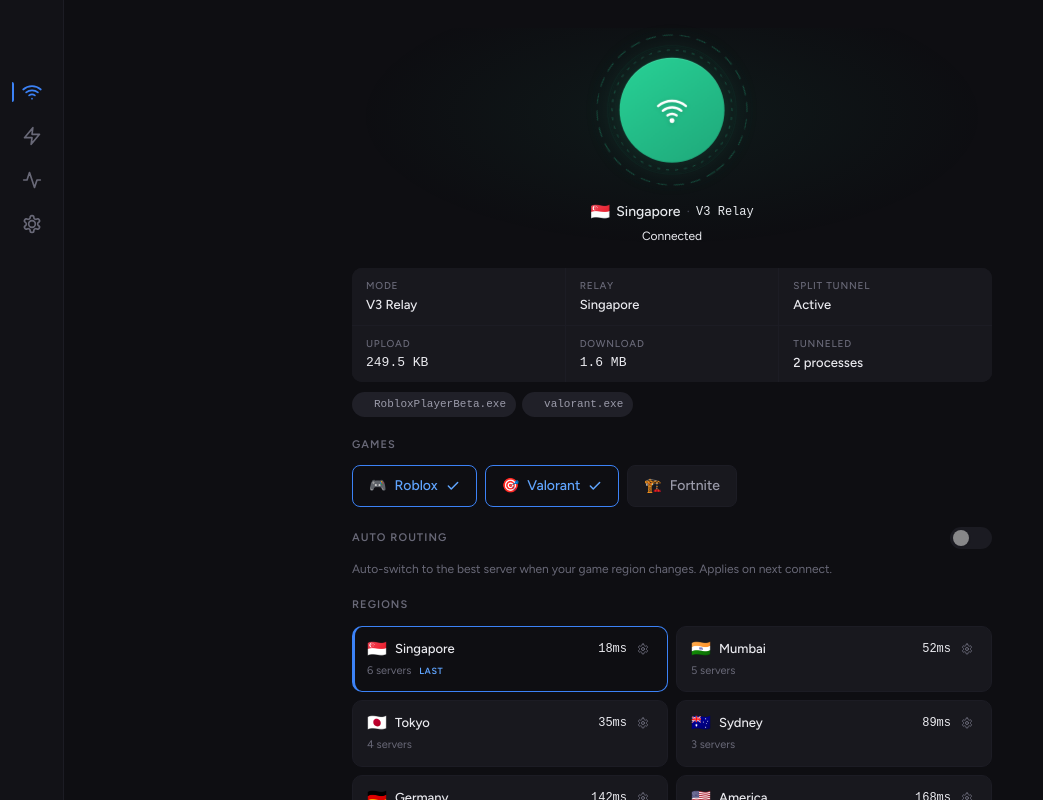
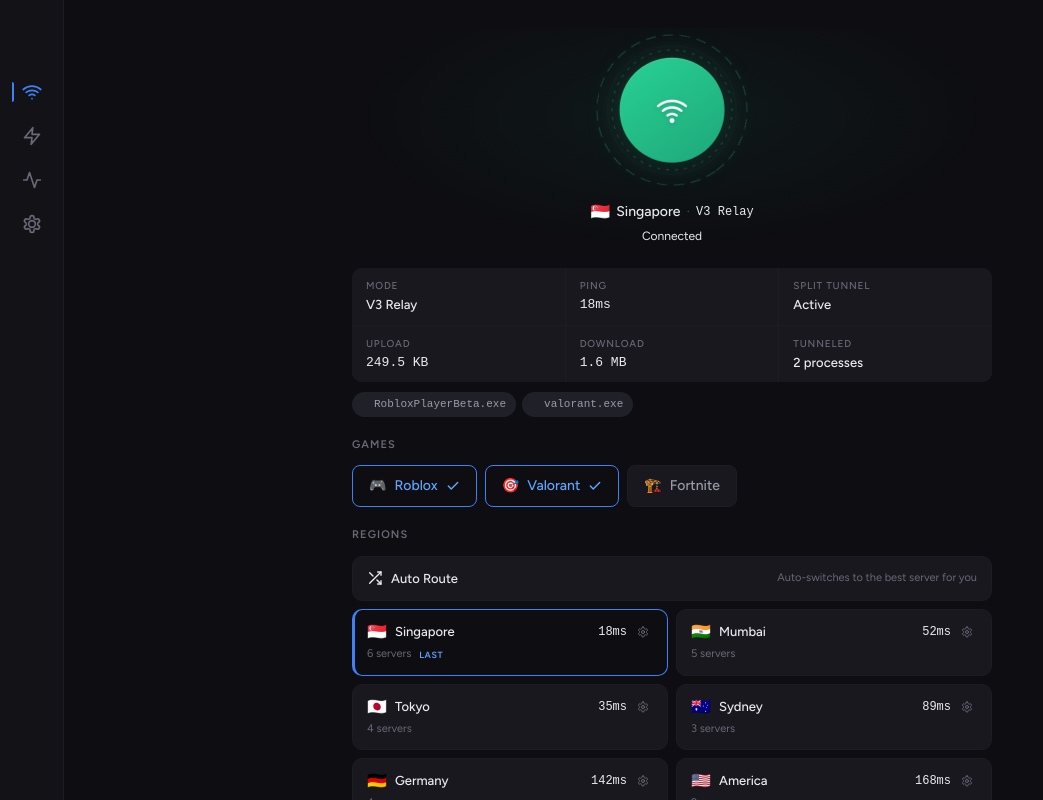
Before and after one commit to Swift-tunnel/swifttunnel-app, a React (Vite) app in the folder swifttunnel-desktop/: page / in a window 1280 px wide. Both pictures are taken after a click on the button 672 px from the left and 110 px from the top of the page. Shown: the whole page, without its empty margins (0-1043 px from the left). Built offline with nearby package versions, Linux system fonts and the light colour scheme; a web font is replaced by a local one.

Commit message:
feat: improve auto-routing region UX

```diff
--- a/swifttunnel-desktop/src/components/connect/ConnectTab.tsx
+++ b/swifttunnel-desktop/src/components/connect/ConnectTab.tsx
@@ -5,8 +5,8 @@
 import { useServerStore } from "../../stores/serverStore";
 import { countryFlag, getLatencyColor, formatBytes } from "../../lib/utils";
 import { systemCheckDriver, systemInstallDriver } from "../../lib/commands";
+import { findRegionForVpnRegion } from "../../lib/regionMatch";
 import type { ServerRegion } from "../../lib/types";
-import { Toggle } from "../common/Toggle";
 import "./connect.css";
 
 const GAMES = [
@@ -53,6 +53,7 @@
   const connect = useVpnStore((s) => s.connect);
   const disconnect = useVpnStore((s) => s.disconnect);
   const fetchThroughput = useVpnStore((s) => s.fetchThroughput);
+  const fetchVpnState = useVpnStore((s) => s.fetchState);
 
   const settings = useSettingsStore((s) => s.settings);
   const update = useSettingsStore((s) => s.update);
@@ -71,15 +72,23 @@
 
   const selectedRegion = regions.find((r) => r.id === settings.selected_region);
   const selectedLatency = getLatency(settings.selected_region);
-  const connectedRegionObj = regions.find(
-    (r) => r.name.toLowerCase() === vpnRegion?.toLowerCase(),
-  );
+  const connectedRegion = findRegionForVpnRegion(regions, vpnRegion);
+  const connectedLatency = connectedRegion
+    ? getLatency(connectedRegion.id)
+    : null;
 
   useEffect(() => {
     if (!isConnected) return;
     const id = setInterval(fetchThroughput, 1000);
     return () => clearInterval(id);
   }, [isConnected, fetchThroughput]);
+
+  // Poll VPN state while connected so auto-routing region switches show up
+  useEffect(() => {
+    if (!isConnected) return;
+    const id = setInterval(fetchVpnState, 2000);
+    return () => clearInterval(id);
+  }, [isConnected, fetchVpnState]);
 
   useEffect(() => {
     void fetchLatencies();
@@ -103,7 +112,12 @@
   }
 
   function selectRegion(regionId: string) {
-    update({ selected_region: regionId });
+    update({ selected_region: regionId, auto_routing_enabled: false });
+    save();
+  }
+
+  function selectAutoRoute() {
+    update({ auto_routing_enabled: true });
     save();
   }
 
@@ -366,8 +380,8 @@
             {isConnected ? (
               <>
                 <span className="text-base">
-                  {connectedRegionObj
-                    ? countryFlag(connectedRegionObj.country_code)
+                  {connectedRegion
+                    ? countryFlag(connectedRegion.country_code)
                     : "\u{1F310}"}
                 </span>
                 <span className="font-medium text-text-primary">
@@ -438,7 +452,13 @@
             >
               <div className="grid grid-cols-3 gap-px">
                 <HudCell label="Mode" value="V3 Relay" accent />
-                <HudCell label="Relay" value={vpnRegion || "\u2014"} />
+                <HudCell
+                  label="Ping"
+                  value={
+                    connectedLatency !== null ? `${connectedLatency}ms` : "\u2014"
+                  }
+                  mono
+                />
                 <HudCell
                   label="Split Tunnel"
                   value={splitActive ? "Active" : "Inactive"}
@@ -527,25 +547,110 @@
         </div>
       </section>
 
-      {/* ── Auto Routing ── */}
+      {/* ── Region Selector ── */}
       <section>
         <div className="mb-3 flex items-center justify-between">
-          <SectionHeader noMargin>Auto Routing</SectionHeader>
-          <Toggle
-            enabled={settings.auto_routing_enabled}
-            disabled={isConnected}
-            onChange={(v) => {
-              update({ auto_routing_enabled: v });
-              save();
-            }}
-          />
+          <SectionHeader noMargin>Regions</SectionHeader>
+          {!serversLoading && !isConnected && (
+            <button
+              onClick={() => void refreshServers()}
+              className="text-[11px] font-medium text-text-muted transition-colors hover:text-text-secondary"
+            >
+              Refresh
+            </button>
+          )}
         </div>
 
-        <p className="text-xs text-text-muted">
-          Auto-switch to the best server when your game region changes.
-          {isConnected ? " Applies on next connect." : ""}
+        {regions.length === 0 ? (
+          <div className="rounded-[var(--radius-card)] border border-border-subtle bg-bg-card p-5">
+            <p className="text-sm text-text-secondary">
+              {serversLoading
+                ? "Loading regions\u2026"
+                : serversError
+                  ? "Could not load regions."
+                  : "No regions available."}
             </p>
+            {!serversLoading && (
+              <button
+                onClick={() => void refreshServers()}
+                className="mt-3 rounded-[var(--radius-button)] border border-border-default px-3 py-1 text-xs text-text-primary transition-colors hover:bg-bg-hover"
+              >
+                Retry
+              </button>
+            )}
+          </div>
+        ) : (
+          <>
+          <div className="grid grid-cols-2 gap-2">
+            {/* Auto Route option */}
+            <motion.button
+              initial={{ opacity: 0, y: 6 }}
+              animate={{ opacity: 1, y: 0 }}
+              transition={{ delay: 0.04, duration: 0.28 }}
+              onClick={selectAutoRoute}
+              disabled={isConnected}
+              className="col-span-2 relative rounded-[var(--radius-card)] border text-left transition-all disabled:opacity-50"
+              style={{
+                backgroundColor: settings.auto_routing_enabled
+                  ? "var(--color-accent-primary-soft-8)"
+                  : "var(--color-bg-card)",
+                borderColor: settings.auto_routing_enabled
+                  ? "var(--color-accent-primary)"
+                  : "var(--color-border-subtle)",
+                borderLeftWidth: settings.auto_routing_enabled ? 3 : 1,
+                padding: settings.auto_routing_enabled
+                  ? "12px 14px 12px 12px"
+                  : "12px 14px",
+              }}
+            >
+              <div className="flex items-center justify-between">
+                <span className="flex items-center gap-2">
+                  <svg
+                    width="16"
+                    height="16"
+                    viewBox="0 0 24 24"
+                    fill="none"
+                    stroke="currentColor"
+                    strokeWidth="2"
+                    strokeLinecap="round"
+                    strokeLinejoin="round"
+                  >
+                    <polyline points="16 3 21 3 21 8" />
+                    <line x1="4" y1="20" x2="21" y2="3" />
+                    <polyline points="21 16 21 21 16 21" />
+                    <line x1="15" y1="15" x2="21" y2="21" />
+                    <line x1="4" y1="4" x2="9" y2="9" />
+                  </svg>
+                  <span className="text-[13px] font-medium text-text-primary">
+                    Auto Route
+                  </span>
+                </span>
+                <span className="text-[11px] text-text-muted">
+                  Auto-switches to the best server for you
+                </span>
+              </div>
+            </motion.button>
 
+            {regions.map((r, i) => (
+              <RegionCard
+                key={r.id}
+                region={r}
+                selected={
+                  !settings.auto_routing_enabled &&
+                  settings.selected_region === r.id
+                }
+                lastUsed={settings.last_connected_region === r.id}
+                latency={getLatency(r.id)}
+                disabled={isConnected}
+                index={i}
+                onSelect={() => selectRegion(r.id)}
+                forcedServer={settings.forced_servers[r.id]}
+                onForceServer={forceServer}
+              />
+            ))}
+          </div>
+
+          {/* Don't-tunnel panel (visible when auto routing is active) */}
           {settings.auto_routing_enabled && (
             <div className="mt-3 rounded-[var(--radius-card)] border border-border-subtle bg-bg-card p-4">
               <div
@@ -555,7 +660,7 @@
                 Direct Connect
               </div>
               <div className="mt-1 text-xs text-text-muted">
-              Skip the VPN tunnel in these regions.
+                {"Don't tunnel for these regions during Auto Routing."}
               </div>
 
               <div className="mt-2 flex flex-wrap gap-1.5">
@@ -568,7 +673,9 @@
                       disabled={isConnected}
                       onClick={() => {
                         const next = active
-                        ? settings.whitelisted_regions.filter((n) => n !== r.name)
+                          ? settings.whitelisted_regions.filter(
+                              (n) => n !== r.name,
+                            )
                           : [...settings.whitelisted_regions, r.name];
                         update({ whitelisted_regions: next });
                         save();
@@ -618,57 +725,7 @@
               </div>
             </div>
           )}
-      </section>
-
-      {/* ── Region Selector ── */}
-      <section>
-        <div className="mb-3 flex items-center justify-between">
-          <SectionHeader noMargin>Regions</SectionHeader>
-          {!serversLoading && !isConnected && (
-            <button
-              onClick={() => void refreshServers()}
-              className="text-[11px] font-medium text-text-muted transition-colors hover:text-text-secondary"
-            >
-              Refresh
-            </button>
-          )}
-        </div>
-
-        {regions.length === 0 ? (
-          <div className="rounded-[var(--radius-card)] border border-border-subtle bg-bg-card p-5">
-            <p className="text-sm text-text-secondary">
-              {serversLoading
-                ? "Loading regions\u2026"
-                : serversError
-                  ? "Could not load regions."
-                  : "No regions available."}
-            </p>
-            {!serversLoading && (
-              <button
-                onClick={() => void refreshServers()}
-                className="mt-3 rounded-[var(--radius-button)] border border-border-default px-3 py-1 text-xs text-text-primary transition-colors hover:bg-bg-hover"
-              >
-                Retry
-              </button>
-            )}
-          </div>
-        ) : (
-          <div className="grid grid-cols-2 gap-2">
-            {regions.map((r, i) => (
-              <RegionCard
-                key={r.id}
-                region={r}
-                selected={settings.selected_region === r.id}
-                lastUsed={settings.last_connected_region === r.id}
-                latency={getLatency(r.id)}
-                disabled={isConnected}
-                index={i}
-                onSelect={() => selectRegion(r.id)}
-                forcedServer={settings.forced_servers[r.id]}
-                onForceServer={forceServer}
-              />
-            ))}
-          </div>
+          </>
         )}
       </section>
     </div>
--- /dev/null
+++ b/swifttunnel-desktop/src/lib/regionMatch.ts
@@ -0,0 +1,35 @@
+import type { ServerRegion } from "./types";
+
+/**
+ * Best-effort mapping from the VPN's reported region string to a ServerRegion.
+ *
+ * `vpnRegion` can be:
+ * - a region id (e.g. "singapore")
+ * - a server id (e.g. "america-01") after auto-routing switches relays
+ * - a display name (e.g. "Singapore") depending on backend/older builds
+ */
+export function findRegionForVpnRegion(
+  regions: ServerRegion[],
+  vpnRegion: string | null,
+): ServerRegion | undefined {
+  const normalized = vpnRegion?.trim().toLowerCase();
+  if (!normalized) return undefined;
+
+  // 1) Region id match.
+  const byId = regions.find((r) => r.id.toLowerCase() === normalized);
+  if (byId) return byId;
+
+  // 2) Server id match (auto-routing may report "america-01", etc).
+  const byServerId = regions.find((r) =>
+    r.servers.some((id) => id.toLowerCase() === normalized),
+  );
+  if (byServerId) return byServerId;
+
+  // 3) Display name match.
+  const byName = regions.find((r) => r.name.toLowerCase() === normalized);
+  if (byName) return byName;
+
+  // 4) Prefix fallback: "america-01" -> "america"
+  const prefix = normalized.split("-")[0];
+  return regions.find((r) => r.id.toLowerCase() === prefix);
+}
```
Also changed, not shown: 1 other file (tests, documents, lock files or other folders). Lines whose indentation alone changed are shown as unchanged.
